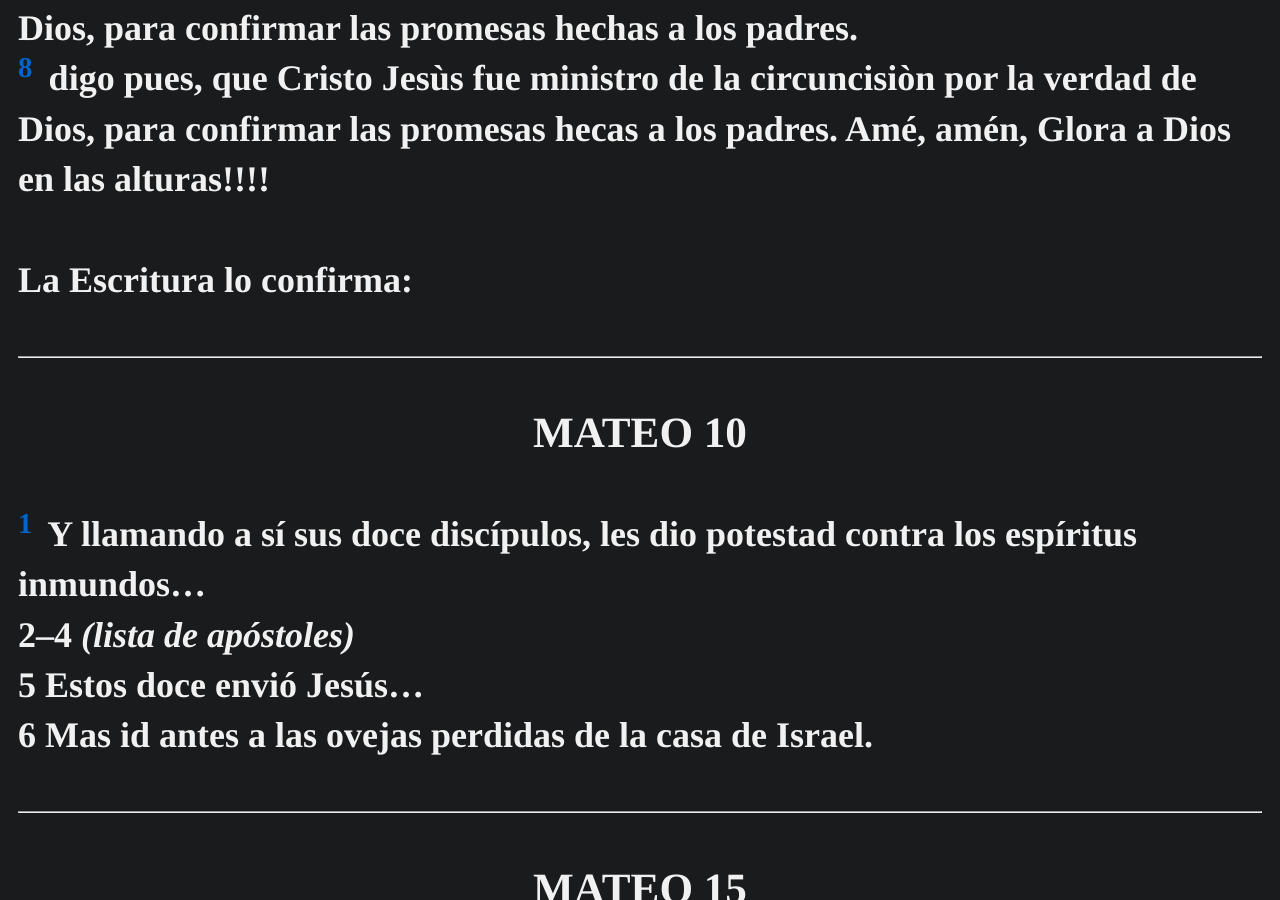
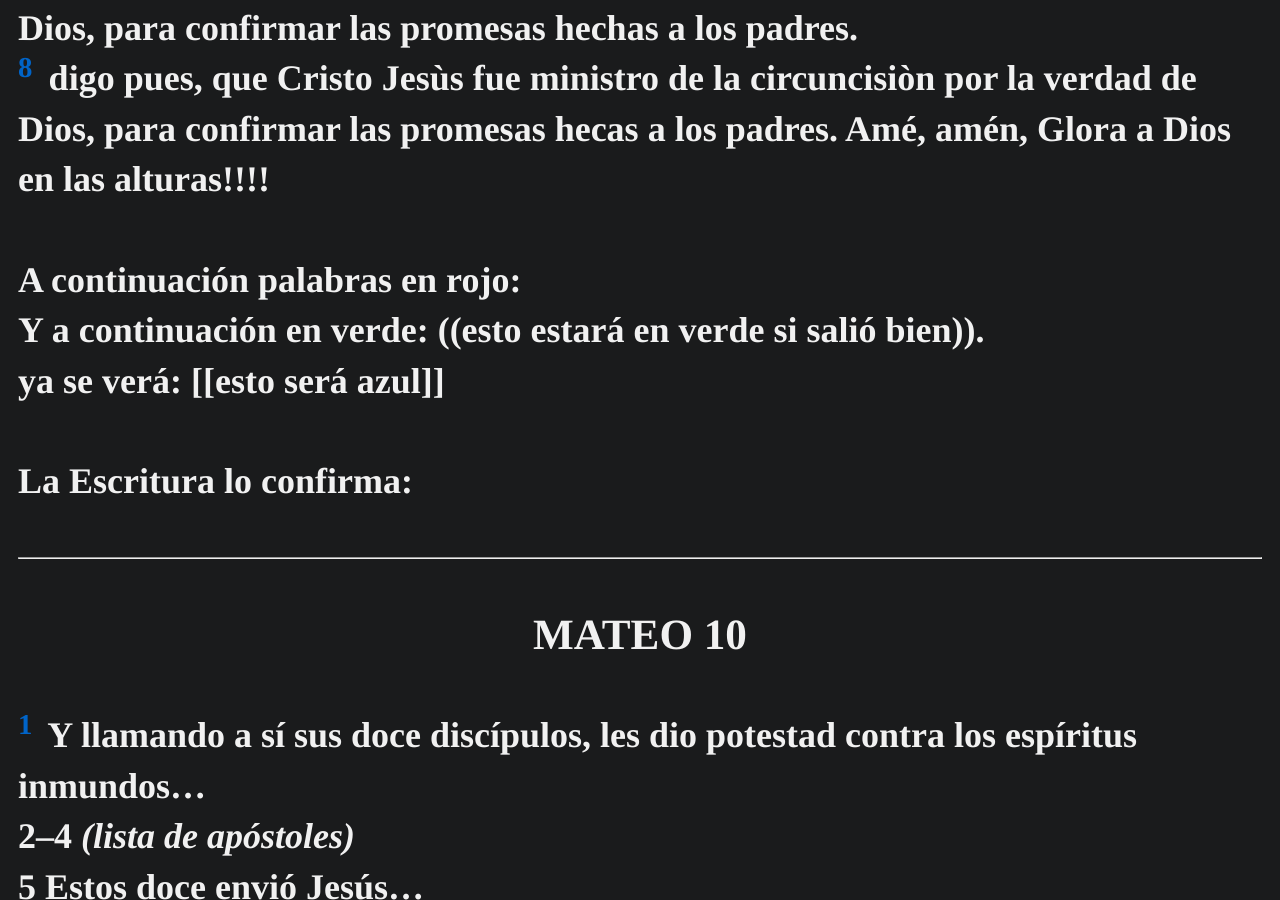
Before and after one commit to discipulodecristo/estudiobiblia, a Jekyll site: the page built from ensayos/ladron.md, in a window 1280 px wide and 900 px high, scrolled down 987 px. Built offline with Jekyll 4.4.1, drawn with Linux system fonts in a browser that asks for light colours; some web fonts are replaced.

Commit message:
Update ladron.md

```diff
--- a/ensayos/ladron.md
+++ b/ensayos/ladron.md
@@ -25,6 +25,10 @@ Recordemos que Jesús ministró **EXCLUSIVAMENTE** a los Judíos.
 &#32;
 8@ Digo pues, que Cristo Jesús fue ministro de la circuncisión por la verdad de Dios, para confirmar las promesas hechas a los padres.
 8@ digo pues, que Cristo Jesùs fue ministro de la circuncisiòn por la verdad de Dios, para confirmar las promesas hecas a los padres. Amé, amén, Glora a Dios en las alturas!!!!
+
+A continuación palabras en rojo: {{esto está en rojo si todo salió bien}}
+Y a continuación en verde: ((esto estará en verde si salió bien)).
+ya se verá: [[esto será azul]]
 
 La Escritura lo confirma:
 
```
